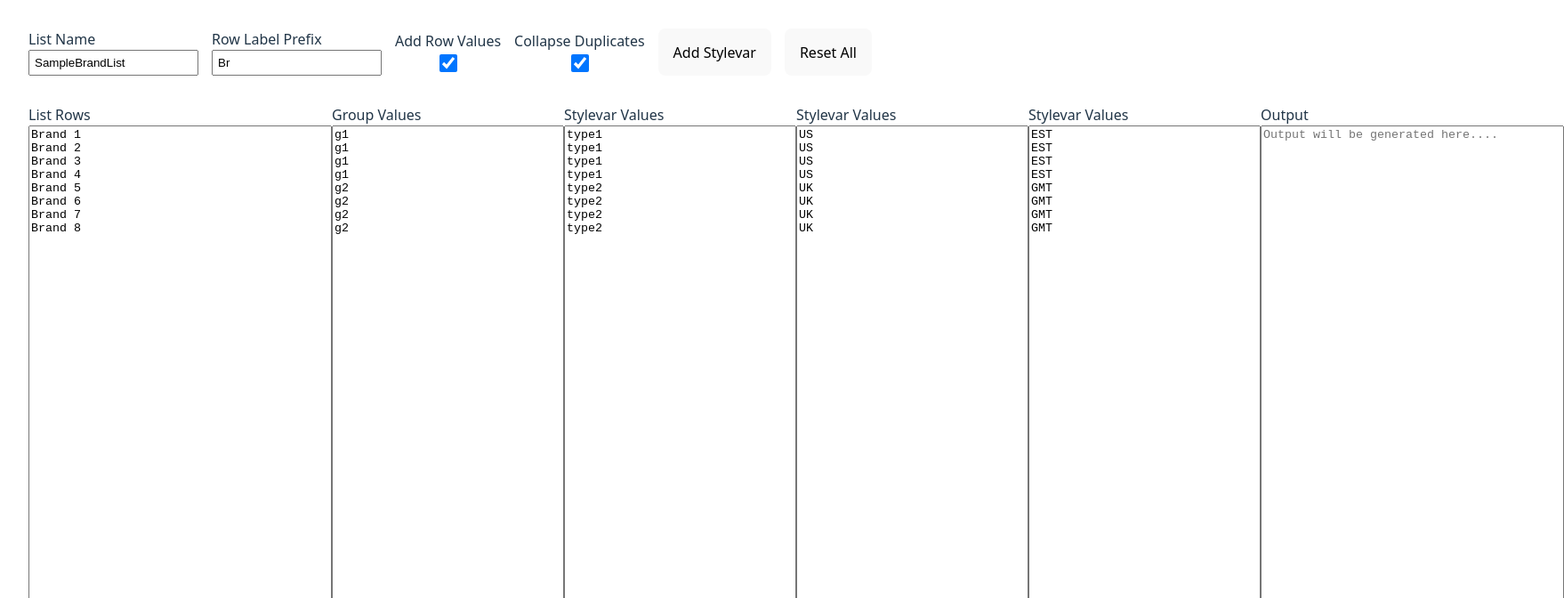
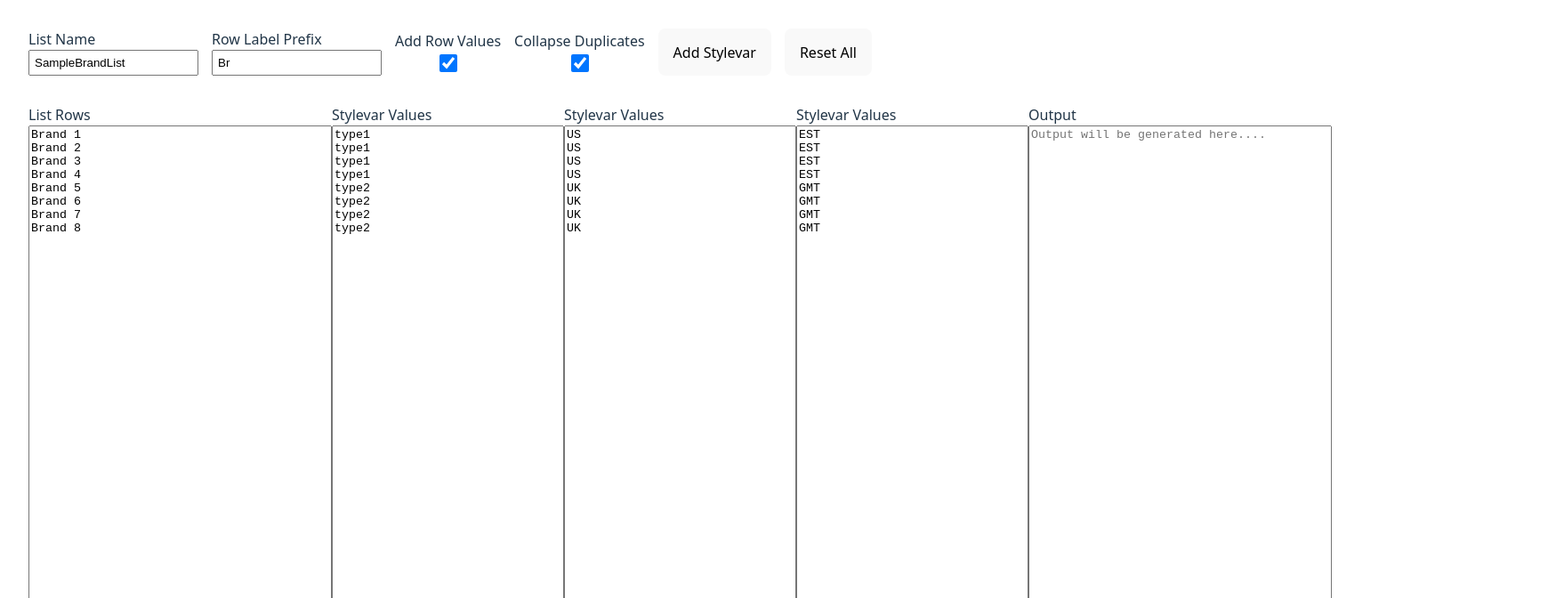
Before and after one commit to codak2/defineListGen, a React (Vite) app: page / in a window 1280 px wide. Shown: the top 672 px of the page at 89% size, 1758 px wide, since content can reach past the window. Built offline with nearby package versions, Linux system fonts and the light colour scheme.

Commit message:
commented unfinished feature

```diff
--- a/src/App.jsx
+++ b/src/App.jsx
@@ -174,9 +174,9 @@ function App() {
 
 
 
-          <GroupsContainer
+          {/* <GroupsContainer
             grpValList={listData.groupValues.join("\n")}
-          />
+          /> */}
 
 
           {listData.styleVars.name.map((SVName, index) => {
```
